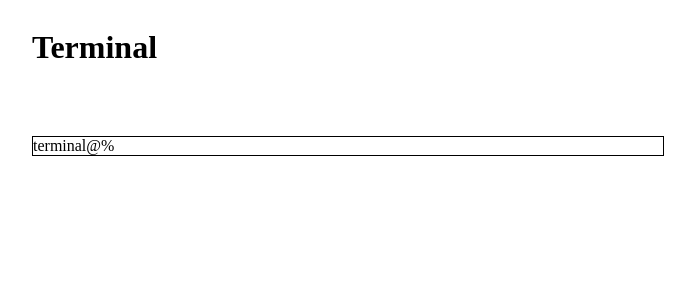
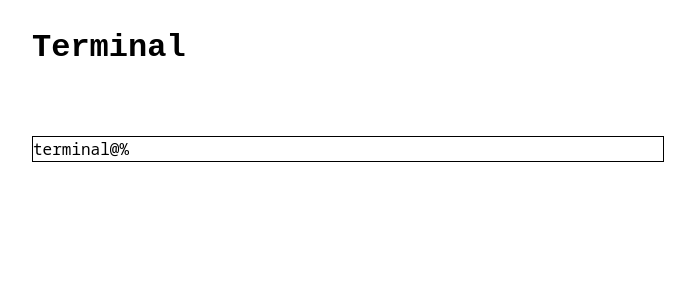
Before and after one commit to 00-status/terminal_game, a React app: page / in a window 1280 px wide. Shown: the top 300 px of the page, without its empty margins (292-987 px from the left). Built offline with nearby package versions, Linux system fonts and the light colour scheme; the HTML template or start-up script is replaced by a standard one.

Commit message:
Added some real hacker-y fonts

```diff
--- a/src/Terminal/Terminal.tsx
+++ b/src/Terminal/Terminal.tsx
@@ -36,7 +36,7 @@ export const Terminal = () => {
     }, [currentDirectory]);
 
     return <div className="terminal">
-        <h1>Terminal</h1>
+        <h1 className="terminal__title">Terminal</h1>
         <div>
             {outputs.map((output) => <div className="terminal__output" key={output.id}>{output.output}</div>)}
         </div>
--- a/src/Terminal/terminal.css
+++ b/src/Terminal/terminal.css
@@ -7,12 +7,25 @@
     gap: 24px;
 }
 
+.terminal__title {
+    font-family: "Kode Mono", monospace;
+    font-optical-sizing: auto;
+    font-weight: 700;
+    font-style: normal;
+}
+
 .terminal {
     display: flex;
     flex-direction: column;
     width: 50%;
 
     gap: 24px;
+
+    font-family: "Noto Sans Mono", monospace;
+    font-size: 16px;
+    font-optical-sizing: auto;
+    font-weight: 400;
+    font-style: normal;
 }
 
 .terminal__output {
@@ -28,6 +41,12 @@
 
 .terminal__input {
     border: none;
+
+    font-family: "Noto Sans Mono", monospace;
+    font-size: 16px;
+    font-optical-sizing: auto;
+    font-weight: 400;
+    font-style: normal;
 }
 
 input:focus {
```
Also changed, not shown: 1 other file (tests, documents, lock files or other folders).
